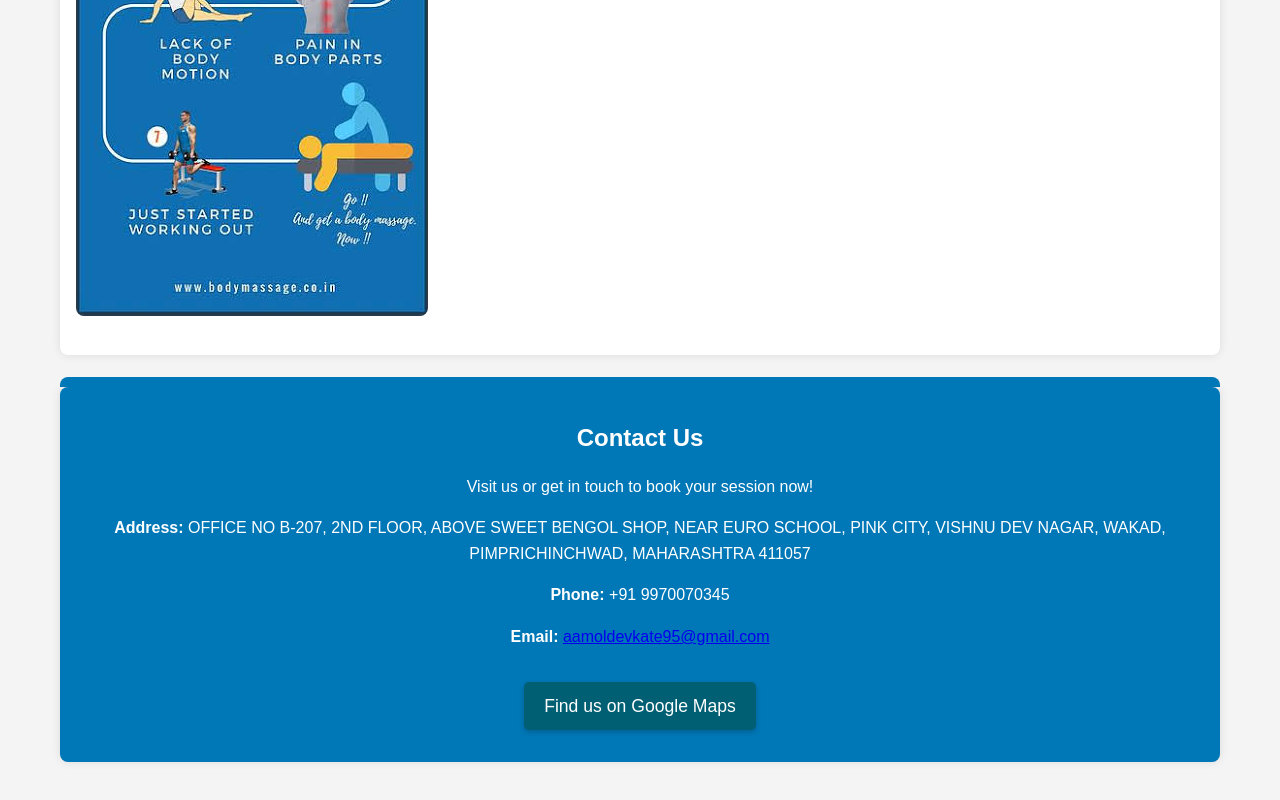
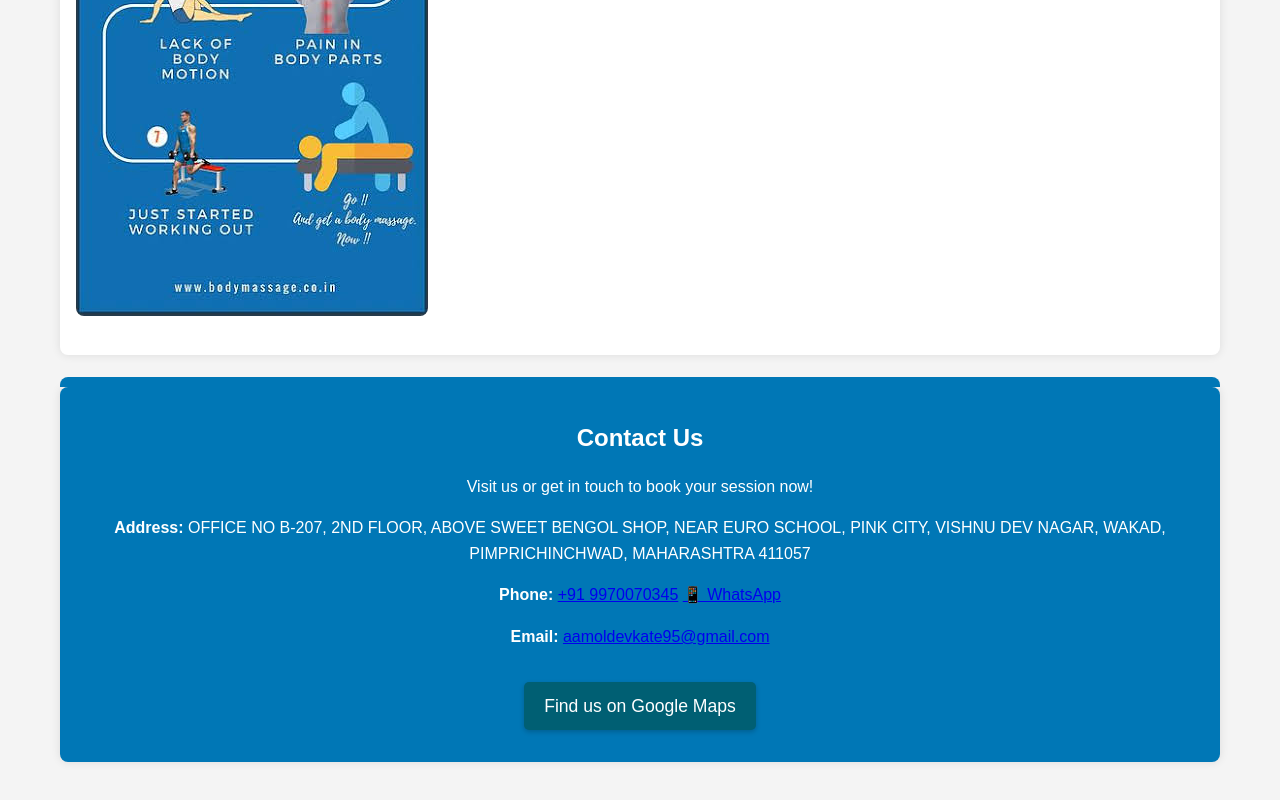
Before and after one commit to ashokalinux/reliefmassage, a plain HTML site: page index.html in a window 1280 px wide. Shown: the part 2784-3584 px from the top of the page. Drawn offline with Linux system fonts and the light colour scheme.

Commit message:
add whatsapp link

```diff
--- a/index.html
+++ b/index.html
@@ -50,7 +50,7 @@
             <p>Visit us or get in touch to book your session now!</p>
             <div class="contact-info">
                 <p><strong>Address:</strong> OFFICE NO B-207, 2ND FLOOR, ABOVE SWEET BENGOL SHOP, NEAR EURO SCHOOL, PINK CITY, VISHNU DEV NAGAR, WAKAD, PIMPRICHINCHWAD, MAHARASHTRA 411057</p>
-                <p><strong>Phone:</strong> +91 9970070345 </p>
+                <p><strong>Phone:</strong> <a href="tel:+919970070345">+91 9970070345</a> <a href="https://wa.me/919970070345" target="_blank">📱 WhatsApp</a></p>
                 <p><strong>Email:</strong> <a href="mailto:aamoldevkate95@gmail.com">aamoldevkate95@gmail.com</a></p>
             </div>
             <a href="https://maps.app.goo.gl/bmVGbC4iZexasibj9" target="_blank" class="maps-link">Find us on Google Maps</a>
```
